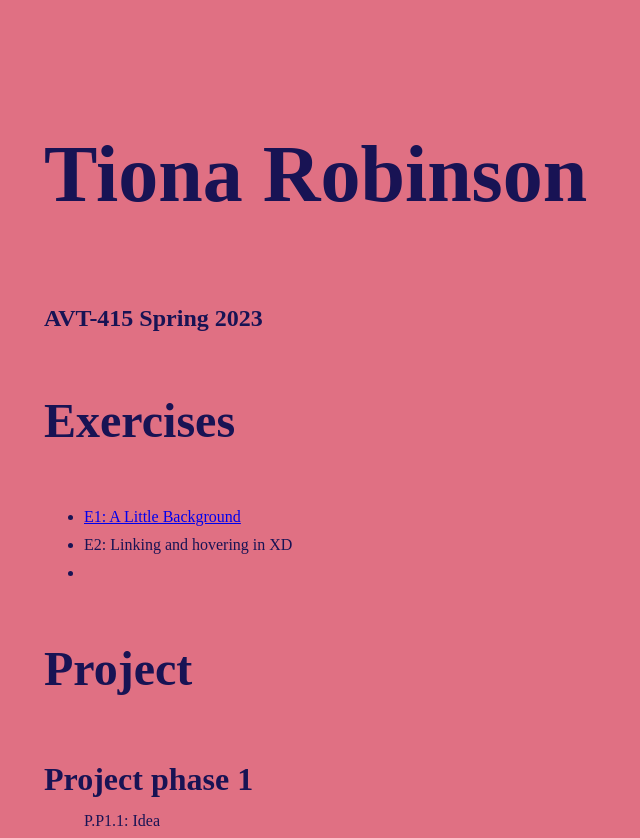
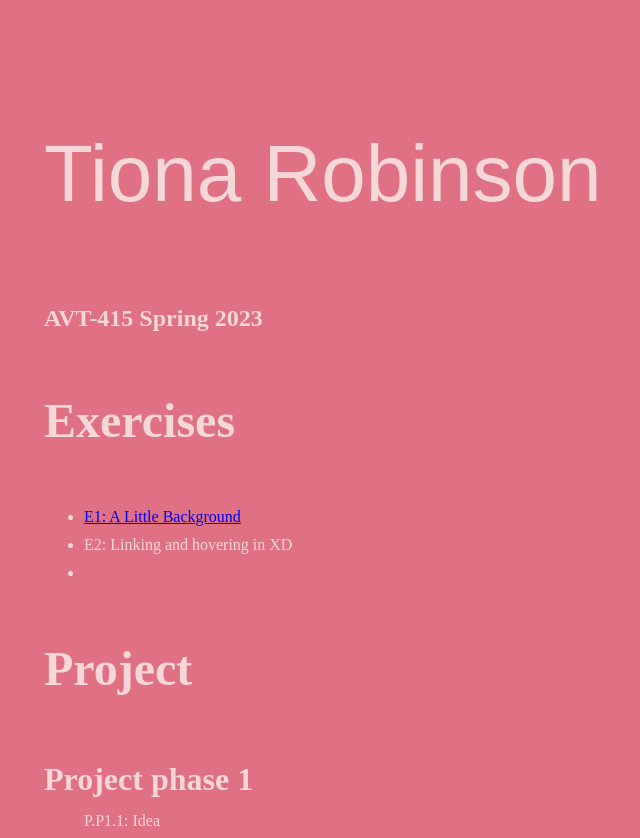
Before and after one commit to ttrobi99/avt415_s23, a plain HTML site: page tiona_avt415 /index.html in a window 1280 px wide. Shown: the top 838 px of the page, without its empty margins (6-646 px from the left). Drawn offline with Linux system fonts and the light colour scheme.

Commit message:
css folder

```diff
--- a/tiona_avt415 /main.css
+++ b/tiona_avt415 /css/main.css
@@ -5,7 +5,7 @@ html {font-size: 100%;} /*16px*/
 
 body {
   background-color: #e07083;
-  color: #181354;
+  color: #f5d7d7;
   margin: 0;
   padding: 50px;
   line-height: 1.75;
@@ -13,6 +13,9 @@ body {
 h1 {
 
   font-size: 5em;
+  font-family: "lust-script-display", sans-serif;
+  font-weight: 400;
+  font-style: normal;
 }
 
 h2 {font-size: 3em;
--- a/tiona_avt415 /index.html
+++ b/tiona_avt415 /index.html
@@ -3,7 +3,7 @@
 <head>
 <meta charset="UTF-8">
 <title>Course work of Tiona Robinson</title>
-<link rel="stylesheet" href="main.css">
+<link rel="stylesheet" href="css/main.css">
 </head>
 
 <body>
```
Also changed, not shown: 3 other files.
